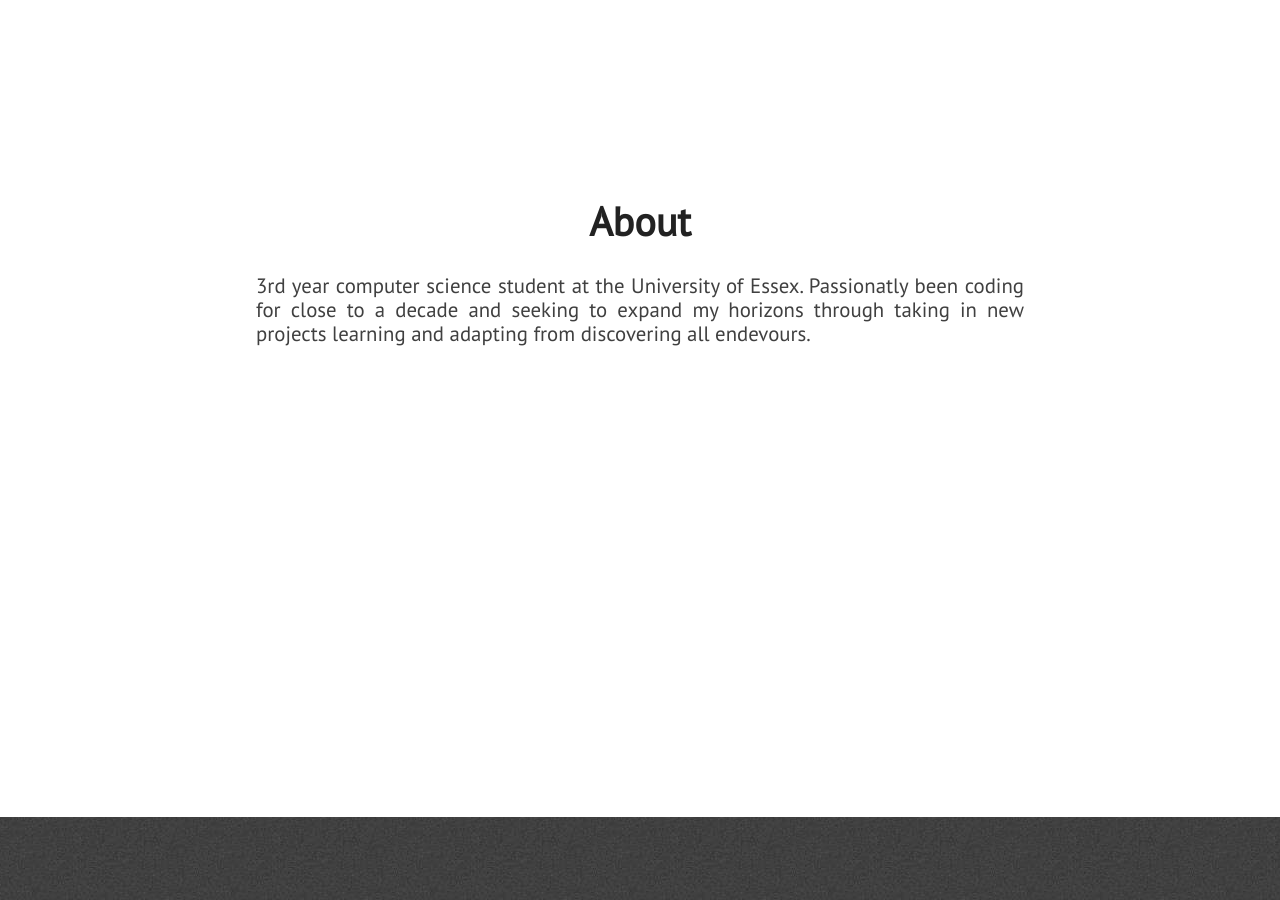
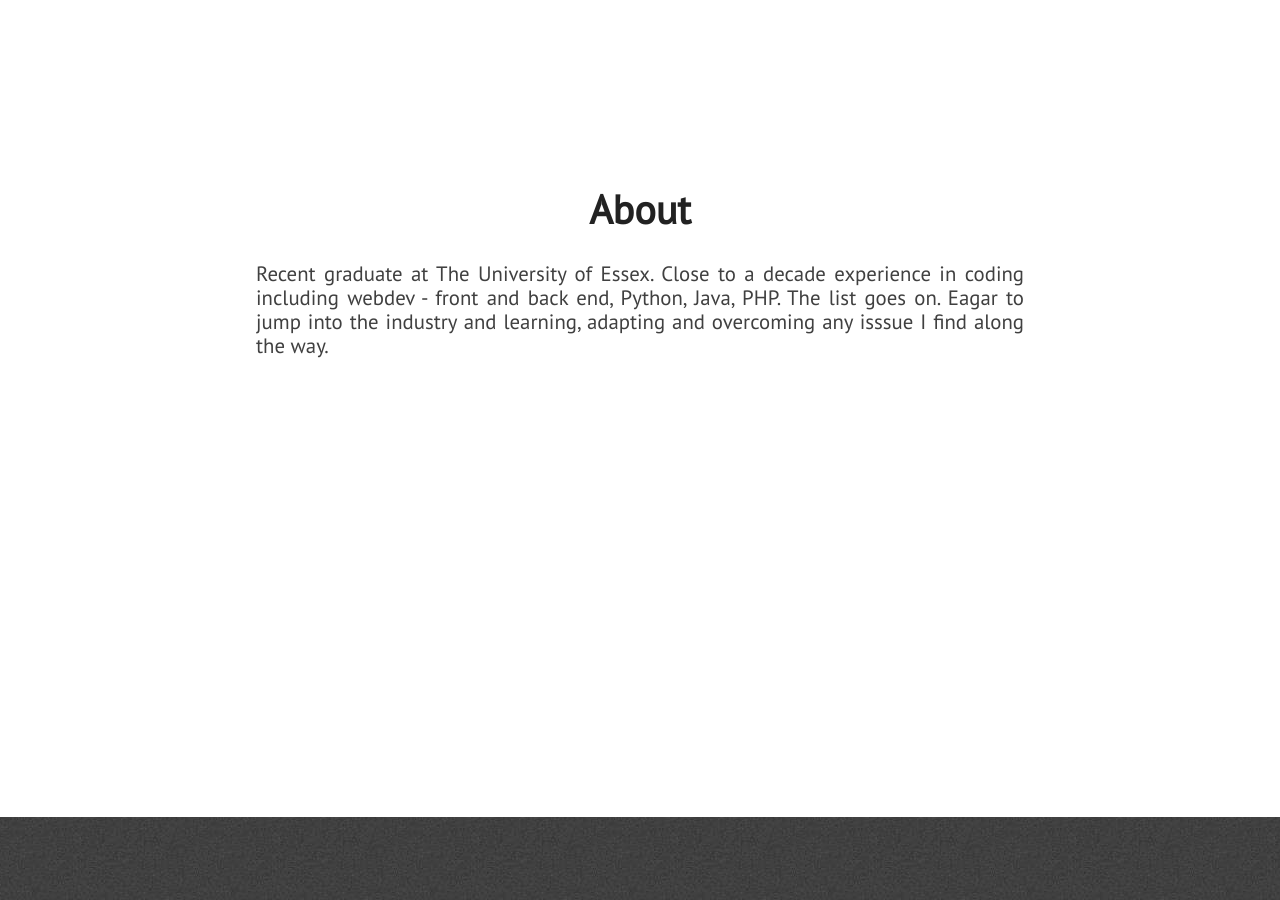
Before and after one commit to SamuelSturrock/Portfolio, a Jekyll site: the page built from index.html, in a window 1280 px wide and 900 px high, scrolled down 1143 px. Built offline with Jekyll 4.4.1, drawn with Linux system fonts in a browser that asks for light colours; nearby versions of some CDN libraries.

Commit message:
Update about.html

```diff
--- a/_includes/about.html
+++ b/_includes/about.html
@@ -3,7 +3,7 @@
         <div id="about-text">
             <div class="section-heading">About</div>
             <p class="paragraph-text justify-text">
-                3rd year computer science student at the University of Essex. Passionatly been coding for close to a decade and seeking to expand my horizons through taking in new projects learning and adapting from discovering all endevours.
+                Recent graduate at The University of Essex. Close to a decade experience in coding including webdev - front and back end, Python, Java, PHP. The list goes on. Eagar to jump into the industry and learning, adapting and overcoming any isssue I find along the way.
             </p>
             <p class="paragraph-text justify-text">
 
```
